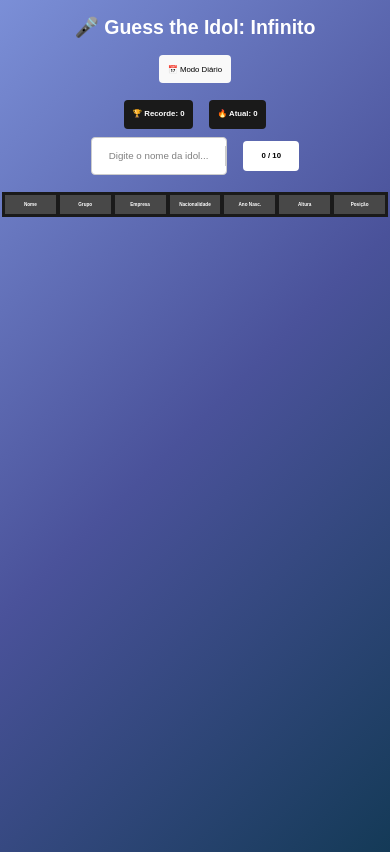
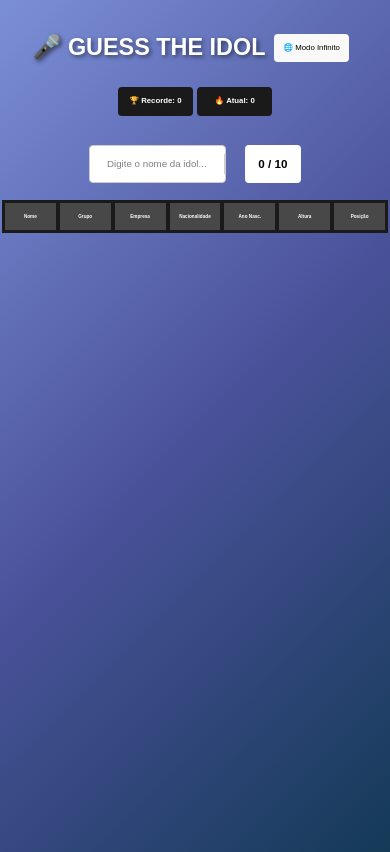
Before and after one commit to wilsonsouza-dev/guess-idol, a React (Vite) app: page /infinite in a window 390 px wide. Built offline with nearby package versions, Linux system fonts and the light colour scheme.

Commit message:
correct idol names in idols.json for accuracy

```diff
--- a/src/App.css
+++ b/src/App.css
@@ -7,8 +7,13 @@ body {
 }
 
 h1 {
-    font-size: 3vw;
-    margin: 2vh;
+    font-size: 5vw;
+    margin-top: 2vh;
+    display: flex;
+    align-items: center;
+    justify-content: center;
+    font-family: fantasy, serif;
+    text-shadow: 2px 2px 4px rgba(0, 0, 0, 0.5);
 }
 
 .container {
@@ -21,18 +26,22 @@ h1 {
 }
 
 .modo {
-    padding: 2vh;
-    font-size: 1.2vw;
+    padding: 1vh;
+    font-size: 2vw;
     border-radius: 1vw;
-    margin: 2vh;
+    margin: 1vh;
+    cursor: pointer;
 }
 
 .scoreboard {
-    gap: 1rem;
+    gap: 1vw;
     font-weight: bold;
     font-size: 1.2vw;
+    display: flex;
+    justify-content: center;
+    align-items: center;
+    margin-bottom: 3vh;
     position: absolute;
-    display: flex;
 }
 
 .scoreboard p {
@@ -46,34 +55,17 @@ h1 {
 .input-wrapper {
     display: flex;
     justify-content: center;
-    align-items: center;
     margin: auto;
     width: 100%;
-    max-width: 30vw;
-    gap: 1rem;
+    gap: 5vw;
 }
 
 .react-select__control {
     margin: 0;
-    padding: 0.7vh;
     font-size: 1.5vw;
     width: 25vw;
-    border: none;
-    background: #0c0c0c;
-    min-width: 25vw; /* Garante que não encolha */
-}
-
-.react-select__control--is-focused {
-    outline: none;
-    box-shadow: 0 0 1vw rgba(255, 255, 255, 0.7);
-}
-
-.react-select__value-container {
-    padding: 0; /* Remove padding extra para alinhar com o input original */
-}
-
-.react-select__input-container {
-    margin: 0; /* Remove margem extra */
+    min-width: 25vw;
+    height: 100%;
 }
 
 .react-select__menu {
@@ -107,7 +99,7 @@ h1 {
 .chances {
     width: 5vw;
     min-width: 5vw;
-    font-size: 1.5vw;
+    font-size: 1.8vw;
     font-weight: bold;
     color: black;
     background: white;
@@ -200,6 +192,7 @@ tr .single-item {
     animation-delay: 2.4s;
 }
 
+
 /* Animações */
 @keyframes revealCell {
     to {
@@ -229,58 +222,14 @@ tr .single-item {
         padding-top: 1vh;
     }
 
-    h1 {
-        font-size: 5vw;
-        padding: 0;
-        margin: 1vh;
+    .container {
+        width: 99%;
     }
 
-    .modo {
-        font-size: 2vw;
-        padding: 1vh;
-        margin: 1vh;
-    }
-
-    .input-wrapper {
-        max-width: 20vw; /* Ajusta para telas menores */
-    }
-
-    .react-select__control {
-        margin: auto;
+    h1 {
+        font-size: 6vw;
         padding: 0;
-        font-size: 2.5vw;
-        width: 35vw;
-        border: none;
-        background: #0c0c0c;
-        min-width: 25vw;
-    }
-
-    .chances {
-        width: 10vw;
-        min-width: 10vw;
-        font-size: 2vw;
-        font-weight: bold;
-        color: black;
-        background: white;
-        border-radius: 1vw;
-        height: 1.5vh;
-    }
-
-    table {
-        font-size: 1.5vw;
-    }
-
-    th, td {
-        height: 2vh;
-    }
-
-    .react-select__menu {
-        width: 35vw; /* Alinha com a largura do input */
-        font-size: 2vw;
-    }
-
-    .container {
-        width: 99%;
+        margin: 2vh;
     }
 
     .scoreboard {
@@ -289,15 +238,47 @@ tr .single-item {
         position: relative;
         display: flex;
         justify-content: center;
-        margin: 1vh;
+        margin-bottom: 3.5vh;
     }
 
     .scoreboard p {
         padding: 1vh;
-        margin: 0;
+        width: 15vw;
+        display: flex;
+        justify-content: center;
         align-items: center;
+    }
+
+    .react-select__control {
+        font-size: 2.5vw;
+        width: 35vw;
+    }
+
+    .react-select__menu {
+        width: 35vw; /* Alinha com a largura do input */
+        font-size: 2vw;
+    }
+
+    .chances {
+        width: 10vw;
+        min-width: 7vw;
+        font-size: 3vw;
+        align-items: center;
+        padding: 1vh;
+        justify-content: center;
+        display: flex;
+        font-weight: bold;
+        color: black;
+        background: white;
         border-radius: 1vw;
-        background-color: #1a1a1a;
+    }
+
+    table {
+        font-size: 1.5vw;
+    }
+
+    th, td {
+        height: 3vh;
     }
 
     .next-idol {
--- a/src/components/GuessTable.jsx
+++ b/src/components/GuessTable.jsx
@@ -122,7 +122,7 @@ export default function GuessTable({
     }));
 
     return (
-        <div className="guess-table-container">
+        <div>
             {mensagemFinal.includes("Parabéns") && (
                 <Confetti
                     width={window.innerWidth}
@@ -140,12 +140,11 @@ export default function GuessTable({
                     inputValue={palpite}
                     placeholder="Digite o nome da idol..."
                     isClearable
-                    className="react-select-container"
                     classNamePrefix="react-select"
                     value={null}
                     isDisabled={mensagemFinal !== ""} // Desabilita o input quando o jogo termina
                 />
-                <span className="chances">{chances} / 10</span>
+                <div className="chances">{chances} / 10</div>
             </div>
 
             <table>
--- a/src/components/ModeSwitcher.jsx
+++ b/src/components/ModeSwitcher.jsx
@@ -12,7 +12,7 @@ export default function ModeSwitcher() {
 
     return (
         <button className={"modo"} onClick={toggleMode}>
-            {isDaily ? "🌐 Modo Infinito" : "📅 Modo Diário"}
+            {isDaily ? "📅 Modo Diário" : "🌐 Modo Infinito"}
         </button>
     );
 }
--- a/src/pages/DailyMode.jsx
+++ b/src/pages/DailyMode.jsx
@@ -68,10 +68,8 @@ export default function DailyMode() {
 
     return (
         <div className="container">
-            <h1>🎤 Guess the Idol: Diário</h1>
-            <div className="header-daily">
-                <ModeSwitcher/>
-            </div>
+            <h1>🎤 GUESS THE IDOL<ModeSwitcher/></h1>
+
             <GuessTable
                 tentativas={tentativas}
                 palpite={palpite}
--- a/src/pages/InfiniteMode.jsx
+++ b/src/pages/InfiniteMode.jsx
@@ -51,8 +51,8 @@ export default function InfiniteMode() {
     return (
 
         <div className="container">
-            <h1>🎤 Guess the Idol: Infinito </h1>
-            <ModeSwitcher/>
+
+            <h1>🎤 GUESS THE IDOL<ModeSwitcher/></h1>
             <div className="scoreboard">
                 <p>🏆 Recorde: {recorde}</p>
                 <p>🔥 Atual: {atual}</p>
```
